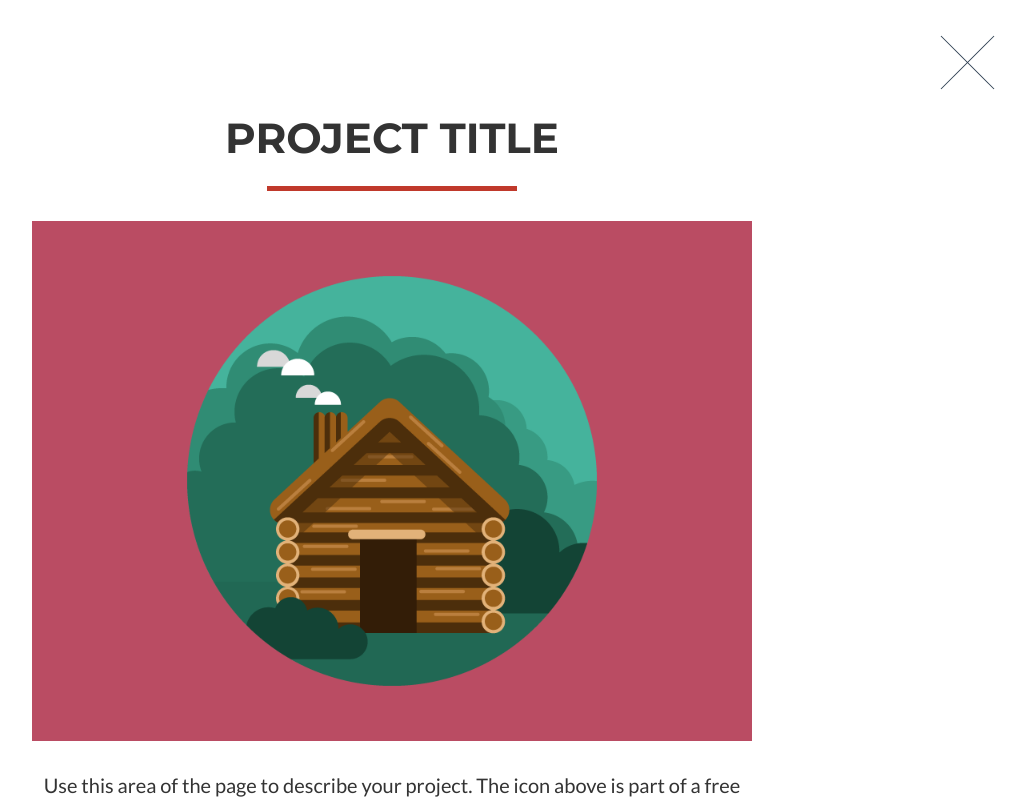
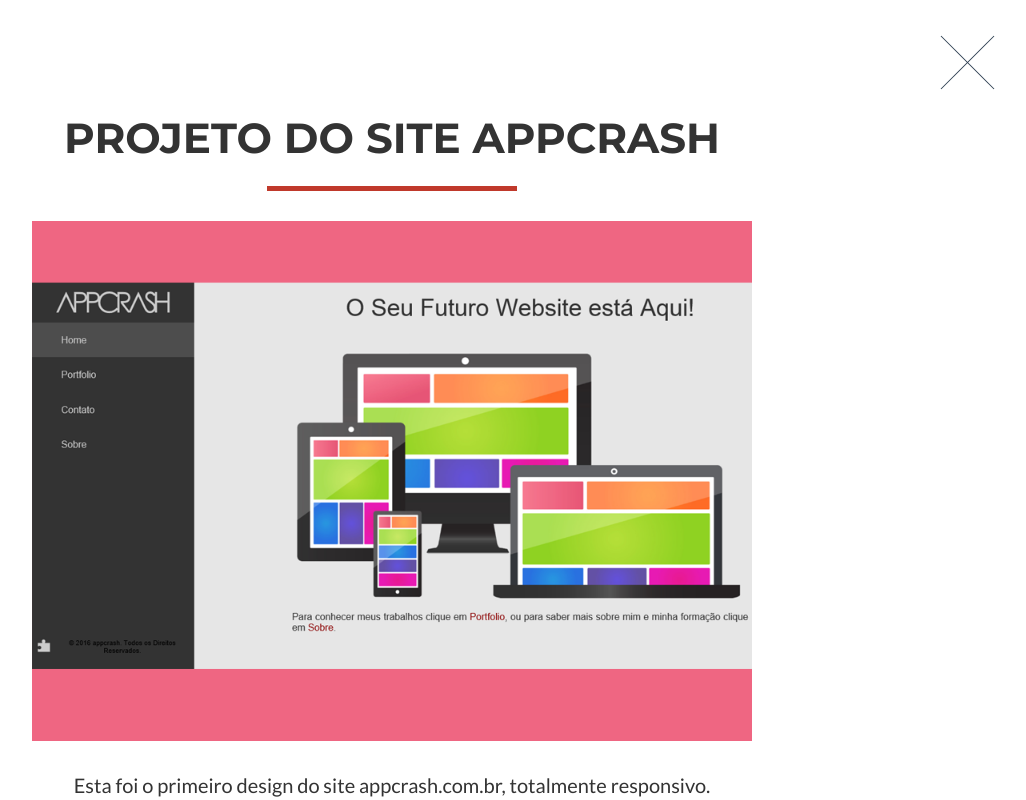
Before and after one commit to itamarwjr/appcrash_old, a website: page index.html in a window 1280 px wide. Both pictures are taken after a click on the link 250 px from the left and 1102 px from the top of the page. Shown: the part 702-1502 px from the top of the page, without its empty margins (248-1274 px from the left). Drawn offline with nearby package versions, Linux system fonts and the light colour scheme.

Commit message:
varias modificações no portfolio e retirada das estrelas nas barras divisórias

```diff
--- a/css/freelancer.css
+++ b/css/freelancer.css
@@ -42,7 +42,6 @@
 }
 hr.star-light:after,
 hr.star-primary:after {
-  content: "\f005";
   font-family: FontAwesome;
   display: inline-block;
   position: relative;
@@ -210,7 +209,7 @@
   margin: 0 auto;
 }
 #portfolio .portfolio-item .portfolio-link .caption {
-  background: rgba(192, 57, 43,0.5);
+  background: rgba(192, 57, 43,0.9);
   position: absolute;
   width: 100%;
   height: 100%;
@@ -383,8 +382,8 @@
 .btn-success.active,
 .open .dropdown-toggle.btn-success {
   color: white;
-  background-color: #c0392b;
-  border-color: #c0392b;
+  background-color: #00B16A;
+  border-color: #00B16A;
 }
 .btn-success:active,
 .btn-success.active,
--- a/index.html
+++ b/index.html
@@ -99,7 +99,7 @@
                                 <i class="fa fa-search-plus fa-3x"></i>
                             </div>
                         </div>
-                        <img src="img/portfolio/cabin.png" class="img-responsive" alt="">
+                        <img src="img/portfolio/site.png" class="img-responsive" alt="Site Appcrash">
                     </a>
                 </div>
                 <div class="col-sm-4 portfolio-item">
@@ -109,7 +109,7 @@
                                 <i class="fa fa-search-plus fa-3x"></i>
                             </div>
                         </div>
-                        <img src="img/portfolio/cake.png" class="img-responsive" alt="">
+                        <img src="img/portfolio/logo_appcrash.png" class="img-responsive" alt="Logo Appcrash">
                     </a>
                 </div>
                 <div class="col-sm-4 portfolio-item">
@@ -119,7 +119,7 @@
                                 <i class="fa fa-search-plus fa-3x"></i>
                             </div>
                         </div>
-                        <img src="img/portfolio/circus.png" class="img-responsive" alt="">
+                        <img src="img/portfolio/escola.png" class="img-responsive" alt="Logo Escola">
                     </a>
                 </div>
                 <div class="col-sm-4 portfolio-item">
@@ -129,7 +129,7 @@
                                 <i class="fa fa-search-plus fa-3x"></i>
                             </div>
                         </div>
-                        <img src="img/portfolio/game.png" class="img-responsive" alt="">
+                        <img src="img/portfolio/logo_l.png" class="img-responsive" alt="Logo L">
                     </a>
                 </div>
                 <div class="col-sm-4 portfolio-item">
@@ -139,7 +139,7 @@
                                 <i class="fa fa-search-plus fa-3x"></i>
                             </div>
                         </div>
-                        <img src="img/portfolio/safe.png" class="img-responsive" alt="">
+                        <img src="img/portfolio/webdesign.png" class="img-responsive" alt="Web Design">
                     </a>
                 </div>
                 <div class="col-sm-4 portfolio-item">
@@ -149,7 +149,7 @@
                                 <i class="fa fa-search-plus fa-3x"></i>
                             </div>
                         </div>
-                        <img src="img/portfolio/submarine.png" class="img-responsive" alt="">
+                        <img src="img/portfolio/all-in-one.png" class="img-responsive" alt="Responsividade">
                     </a>
                 </div>
             </div>
@@ -316,21 +316,21 @@
                 <div class="row">
                     <div class="col-lg-8 col-lg-offset-2">
                         <div class="modal-body">
-                            <h2>Project Title</h2>
+                            <h2>Projeto do Site Appcrash</h2>
                             <hr class="star-primary">
-                            <img src="img/portfolio/cabin.png" class="img-responsive img-centered" alt="">
-                            <p>Use this area of the page to describe your project. The icon above is part of a free icon set by <a href="https://sellfy.com/p/8Q9P/jV3VZ/">Flat Icons</a>. On their website, you can download their free set with 16 icons, or you can purchase the entire set with 146 icons for only $12!</p>
+                            <img src="img/portfolio/site.png" class="img-responsive img-centered" alt="Site Appcrash V1">
+                            <p>Esta foi o primeiro design do site appcrash.com.br, totalmente responsivo.
                             <ul class="list-inline item-details">
                                 <li>Client:
-                                    <strong><a href="http://startbootstrap.com">Start Bootstrap</a>
+                                    <strong><a href="appcrash.com.br">appcrash - Site Próprio</a>
                                     </strong>
                                 </li>
                                 <li>Date:
-                                    <strong><a href="http://startbootstrap.com">April 2014</a>
+                                    <strong><a href="appcrash.com.br">Julho 2016</a>
                                     </strong>
                                 </li>
                                 <li>Service:
-                                    <strong><a href="http://startbootstrap.com">Web Development</a>
+                                    <strong><a href="appcrash.com.br">Web Design</a>
                                     </strong>
                                 </li>
                             </ul>
@@ -353,21 +353,21 @@
                 <div class="row">
                     <div class="col-lg-8 col-lg-offset-2">
                         <div class="modal-body">
-                            <h2>Project Title</h2>
+                            <h2>Logo Appcrash</h2>
                             <hr class="star-primary">
-                            <img src="img/portfolio/cake.png" class="img-responsive img-centered" alt="">
-                            <p>Use this area of the page to describe your project. The icon above is part of a free icon set by <a href="https://sellfy.com/p/8Q9P/jV3VZ/">Flat Icons</a>. On their website, you can download their free set with 16 icons, or you can purchase the entire set with 146 icons for only $12!</p>
+                            <img src="img/portfolio/logo_appcrash.png" class="img-responsive img-centered" alt="Logo appcrash">
+                            <p>O logo oficial do site. Utiliza um "puzzle" ou Quebra-Cabeças pois no próprio Google Chrome é o Simbolo do erro.
                             <ul class="list-inline item-details">
                                 <li>Client:
-                                    <strong><a href="http://startbootstrap.com">Start Bootstrap</a>
+                                    <strong><a href="appcrash.com.br">Logo appcrash</a>
                                     </strong>
                                 </li>
                                 <li>Date:
-                                    <strong><a href="http://startbootstrap.com">April 2014</a>
+                                    <strong><a href="appcrash.com.br">Julho 2016</a>
                                     </strong>
                                 </li>
                                 <li>Service:
-                                    <strong><a href="http://startbootstrap.com">Web Development</a>
+                                    <strong><a href="appcrash.com.br">Criação de Logo</a>
                                     </strong>
                                 </li>
                             </ul>
@@ -390,21 +390,21 @@
                 <div class="row">
                     <div class="col-lg-8 col-lg-offset-2">
                         <div class="modal-body">
-                            <h2>Project Title</h2>
+                            <h2>Logo da Escola Antônio Joaquim Dias</h2>
                             <hr class="star-primary">
-                            <img src="img/portfolio/circus.png" class="img-responsive img-centered" alt="">
-                            <p>Use this area of the page to describe your project. The icon above is part of a free icon set by <a href="https://sellfy.com/p/8Q9P/jV3VZ/">Flat Icons</a>. On their website, you can download their free set with 16 icons, or you can purchase the entire set with 146 icons for only $12!</p>
+                            <img src="img/portfolio/escola.png" class="img-responsive img-centered" alt="Escola Antônio Joaquim Dias">
+                            <p>Logo Reformulado da escola <a href="https://goo.gl/maps/4LtaXfF9ozy">Antônio Joaquim Dias</a>. </p>
                             <ul class="list-inline item-details">
                                 <li>Client:
-                                    <strong><a href="http://startbootstrap.com">Start Bootstrap</a>
+                                    <strong><a href="https://goo.gl/maps/4LtaXfF9ozy">Escola Antônio Joaquim Dias</a>
                                     </strong>
                                 </li>
                                 <li>Date:
-                                    <strong><a href="http://startbootstrap.com">April 2014</a>
+                                    <strong><a href="https://goo.gl/maps/4LtaXfF9ozy">Julho 2016</a>
                                     </strong>
                                 </li>
                                 <li>Service:
-                                    <strong><a href="http://startbootstrap.com">Web Development</a>
+                                    <strong><a href="https://goo.gl/maps/4LtaXfF9ozy">Criação de Logo</a>
                                     </strong>
                                 </li>
                             </ul>
@@ -427,21 +427,21 @@
                 <div class="row">
                     <div class="col-lg-8 col-lg-offset-2">
                         <div class="modal-body">
-                            <h2>Project Title</h2>
+                            <h2>Logo "L"</h2>
                             <hr class="star-primary">
-                            <img src="img/portfolio/game.png" class="img-responsive img-centered" alt="">
-                            <p>Use this area of the page to describe your project. The icon above is part of a free icon set by <a href="https://sellfy.com/p/8Q9P/jV3VZ/">Flat Icons</a>. On their website, you can download their free set with 16 icons, or you can purchase the entire set with 146 icons for only $12!</p>
+                            <img src="img/portfolio/logo_l.png" class="img-responsive img-centered" alt="Logo com a letra L">
+                            <p>Um logo básico, criado para uma estudante.</p>
                             <ul class="list-inline item-details">
                                 <li>Client:
-                                    <strong><a href="http://startbootstrap.com">Start Bootstrap</a>
+                                    <strong><a href="appcrash.com.br">Lauren Renata</a>
                                     </strong>
                                 </li>
                                 <li>Date:
-                                    <strong><a href="http://startbootstrap.com">April 2014</a>
+                                    <strong><a href="appcrash.com.br">Julho 2016</a>
                                     </strong>
                                 </li>
                                 <li>Service:
-                                    <strong><a href="http://startbootstrap.com">Web Development</a>
+                                    <strong><a href="appcrash.com.br">Criação de Logo</a>
                                     </strong>
                                 </li>
                             </ul>
@@ -464,21 +464,21 @@
                 <div class="row">
                     <div class="col-lg-8 col-lg-offset-2">
                         <div class="modal-body">
-                            <h2>Project Title</h2>
+                            <h2>Web Design</h2>
                             <hr class="star-primary">
-                            <img src="img/portfolio/safe.png" class="img-responsive img-centered" alt="">
-                            <p>Use this area of the page to describe your project. The icon above is part of a free icon set by <a href="https://sellfy.com/p/8Q9P/jV3VZ/">Flat Icons</a>. On their website, you can download their free set with 16 icons, or you can purchase the entire set with 146 icons for only $12!</p>
+                            <img src="img/portfolio/webdesign.png" class="img-responsive img-centered" alt="Web Design">
+                            <p>Banner representativo do meu principal serviço, a criação de sites modernos, responsivos e de qualidade!</p>
                             <ul class="list-inline item-details">
                                 <li>Client:
-                                    <strong><a href="http://startbootstrap.com">Start Bootstrap</a>
+                                    <strong><a href="appcrash.com.br">appcrash</a>
                                     </strong>
                                 </li>
                                 <li>Date:
-                                    <strong><a href="http://startbootstrap.com">April 2014</a>
+                                    <strong><a href="appcrash.com.br">Julho 2016</a>
                                     </strong>
                                 </li>
                                 <li>Service:
-                                    <strong><a href="http://startbootstrap.com">Web Development</a>
+                                    <strong><a href="appcrash.com.br">Web Design</a>
                                     </strong>
                                 </li>
                             </ul>
@@ -501,21 +501,21 @@
                 <div class="row">
                     <div class="col-lg-8 col-lg-offset-2">
                         <div class="modal-body">
-                            <h2>Project Title</h2>
+                            <h2>Responsividade</h2>
                             <hr class="star-primary">
-                            <img src="img/portfolio/submarine.png" class="img-responsive img-centered" alt="">
-                            <p>Use this area of the page to describe your project. The icon above is part of a free icon set by <a href="https://sellfy.com/p/8Q9P/jV3VZ/">Flat Icons</a>. On their website, you can download their free set with 16 icons, or you can purchase the entire set with 146 icons for only $12!</p>
+                            <img src="img/portfolio/all-in-one.png" class="img-responsive img-centered" alt="Responsividade">
+                            <p>Responsividade é a ordem do dia! Crie seu site comigo uma única vez, e tenha ele disponível em tablets, Smartphones, Notebooks, Desktops e qualquer outro dispositivo com acesso a internet.</p>
                             <ul class="list-inline item-details">
                                 <li>Client:
-                                    <strong><a href="http://startbootstrap.com">Start Bootstrap</a>
+                                    <strong><a href="appcrash.com.br">appcrash</a>
                                     </strong>
                                 </li>
                                 <li>Date:
-                                    <strong><a href="http://startbootstrap.com">April 2014</a>
+                                    <strong><a href="appcrash.com.br">Julho 2016</a>
                                     </strong>
                                 </li>
                                 <li>Service:
-                                    <strong><a href="http://startbootstrap.com">Web Development</a>
+                                    <strong><a href="appcrash.com.br">Responsivo</a>
                                     </strong>
                                 </li>
                             </ul>
--- a/js/contact_me.js
+++ b/js/contact_me.js
@@ -37,7 +37,7 @@
                     $('#success > .alert-success').html("<button type='button' class='close' data-dismiss='alert' aria-hidden='true'>&times;")
                         .append("</button>");
                     $('#success > .alert-success')
-                        .append("<strong>Your message has been sent. </strong>");
+                        .append("<strong>Mensagem Enviada com Sucesso! </strong>");
                     $('#success > .alert-success')
                         .append('</div>');
 
@@ -49,7 +49,7 @@
                     $('#success').html("<div class='alert alert-danger'>");
                     $('#success > .alert-danger').html("<button type='button' class='close' data-dismiss='alert' aria-hidden='true'>&times;")
                         .append("</button>");
-                    $('#success > .alert-danger').append("<strong>Sorry " + firstName + ", it seems that my mail server is not responding. Please try again later!");
+                    $('#success > .alert-danger').append("<strong>Desculpe " + firstName + ", por algum motivo o serviço falhou. Tente novamente mais tarde!");
                     $('#success > .alert-danger').append('</div>');
                     //clear all fields
                     $('#contactForm').trigger("reset");
```
Also changed, not shown: img/portfolio/all-in-one.png (added), img/portfolio/cabin.png (deleted), img/portfolio/cake.png (deleted), img/portfolio/circus.png (deleted), img/portfolio/escola.png (added), img/portfolio/game.png (deleted), img/portfolio/logo_appcrash.png (added), img/portfolio/logo_l.png (added), img/portfolio/safe.png (deleted), img/portfolio/site.png (added), img/portfolio/submarine.png (deleted), img/portfolio/webdesign.png (added).
